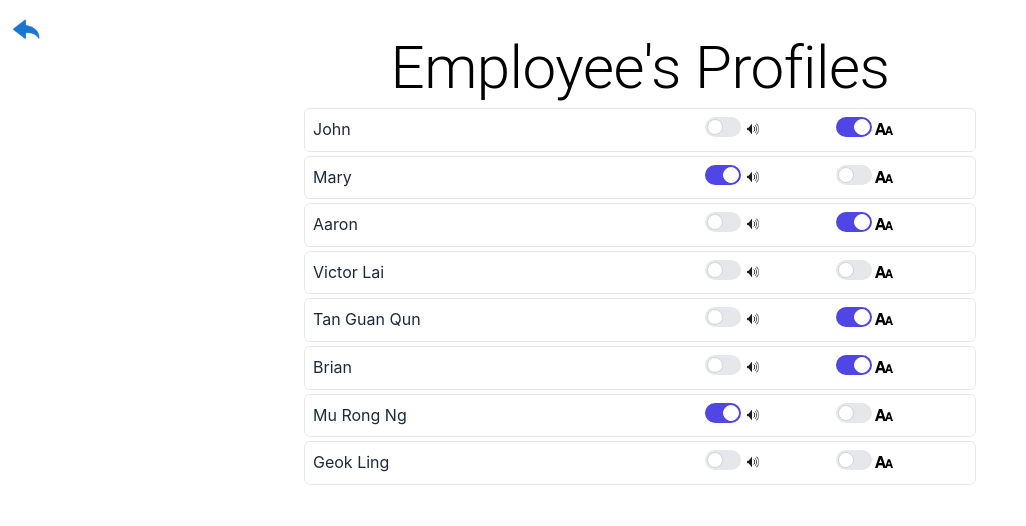
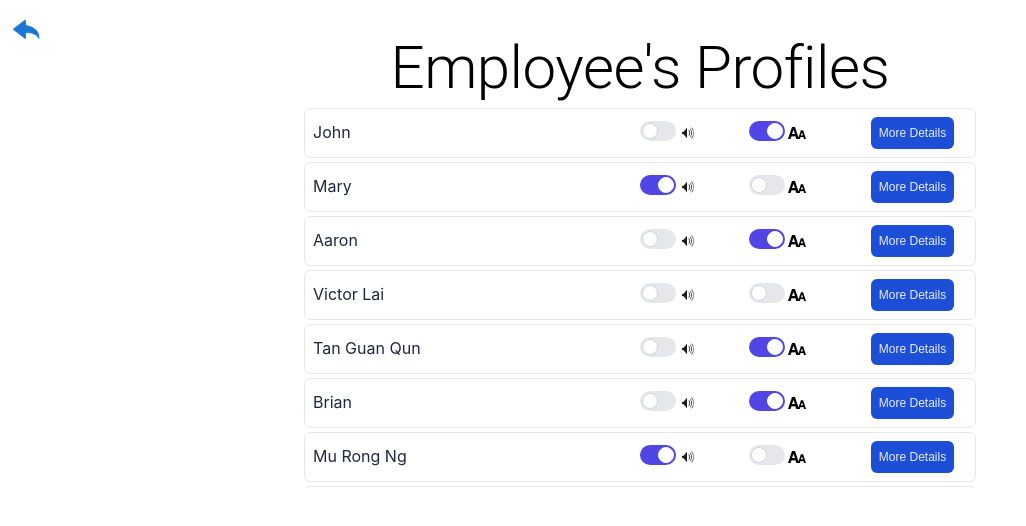
Before and after one commit to singapore2024/Team-6, a React (Vite) app in the folder vite-project/: page /employees in a window 1280 px wide. Shown: the top 526 px of the page, without its empty margins (0-1026 px from the left). Built offline with nearby package versions, Linux system fonts and the light colour scheme.

Commit message:
wip toggle

```diff
--- a/vite-project/src/pages/EmployeesPage.tsx
+++ b/vite-project/src/pages/EmployeesPage.tsx
@@ -12,19 +12,20 @@ type EmployeeInfo = {
 
 type IconToggleProps = {
     enabled: boolean,
-    icon: string
+    icon: string,
+    onToggle: () => void
 };
-const IconToggle: React.FC<IconToggleProps> = ({ enabled, icon }: IconToggleProps) => {
+const IconToggle: React.FC<IconToggleProps> = ({ enabled, icon, onToggle }: IconToggleProps) => {
     return (
         <div className="flex">
             <label className="inline-flexflex relative items-center cursor-pointer">
                 {enabled &&
-                    <input type="checkbox" value="" checked className="sr-only peer" onClick={() => enabled = !enabled} />
+                    <input type="checkbox" value="" checked className="sr-only peer" onClick={onToggle} />
 
                 }
                 {!enabled &&
                     <input type="checkbox" value="" className="sr-only peer"
-                        onClick={() => enabled = !enabled} />
+                        onClick={onToggle} />
 
                 }
                 <div className="w-9 h-5 bg-gray-200 hover:bg-gray-300 peer-focus:outline-0 peer-focus:ring-transparent rounded-full peer transition-all ease-in-out duration-500 peer-checked:after:translate-x-full peer-checked:after:border-white after:content-[''] after:absolute after:top-[2px] after:left-[2px] after:bg-white after:border-gray-300 after:border after:rounded-full after:h-4 after:w-4 after:transition-all peer-checked:bg-indigo-600 hover:peer-checked:bg-indigo-700"></div>
@@ -36,17 +37,28 @@ const IconToggle: React.FC<IconToggleProps> = ({ enabled, icon }: IconToggleProp
     );
 }
 
-const EmployeeCard: React.FC<EmployeeInfo> = ({ name, textToSpeechEnabled, enlargedText }: EmployeeInfo) => {
+type EmployeeCardProps = EmployeeInfo & {
+    onToggleTextToSpeech: () => void,
+    onToggleEnlargeText: () => void
+
+}
+
+const EmployeeCard: React.FC<EmployeeCardProps> = ({ name, textToSpeechEnabled, enlargedText, onToggleEnlargeText, onToggleTextToSpeech }: EmployeeCardProps) => {
     return (
-        <div className='flex flex-row w-7/8 h-full p-2 m-1 border rounded-md justify-center'>
-            <p className='text-left basis-3/5 text-slate-800'>{name}</p>
-            <div className='basis-1/5'>
+        <div className='flex flex-row w-7/8 h-full p-2 m-1 border rounded-md justify-center items-center '>
+            <p className='text-left basis-3/6 text-slate-800'>{name}</p>
+            <div className='basis-1/6'>
                 <IconToggle enabled={textToSpeechEnabled}
-                    icon={SpeakerIcon}></IconToggle>
+                    icon={SpeakerIcon}
+                    onToggle={onToggleTextToSpeech}></IconToggle>
             </div>
-            <div className='basis-1/5'>
+            <div className='basis-1/6'>
                 <IconToggle enabled={enlargedText}
-                    icon={TextSizeIcon}></IconToggle>
+                    icon={TextSizeIcon}
+                    onToggle={onToggleEnlargeText}></IconToggle>
+            </div>
+            <div className='basis-1/6'>
+                <button className='bg-blue-700 rounded-md text-xs p-2'>More Details</button>
             </div>
         </div>
     );
@@ -75,7 +87,9 @@ const EmployeesPage: React.FC = () => {
                     {employeesInfo && employeesInfo.map((e) =>
                         <EmployeeCard name={e.name}
                             textToSpeechEnabled={e.textToSpeechEnabled}
-                            enlargedText={e.enlargedText}></EmployeeCard>)
+                            enlargedText={e.enlargedText}
+                            onToggleEnlargeText={() => e.enlargedText = e.enlargedText ? false : true}
+                            onToggleTextToSpeech={() => e.textToSpeechEnabled = e.textToSpeechEnabled ? false : true}></EmployeeCard>)
                     }
                 </ul>
             </div>
```
